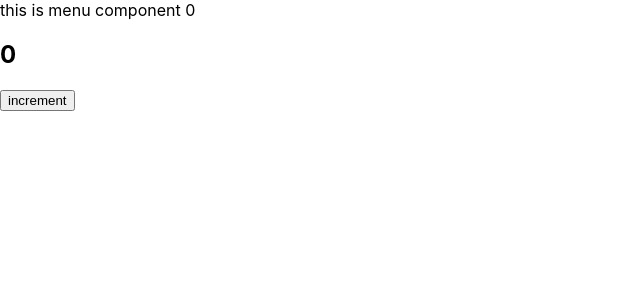
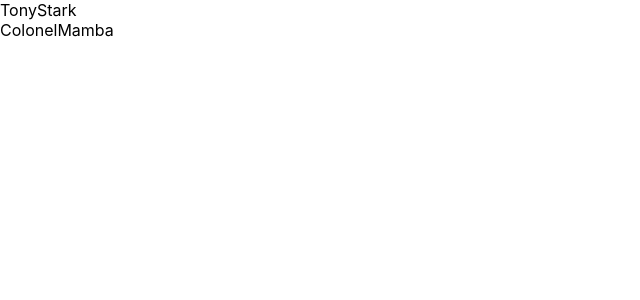
Before and after one commit to jukitot/react-may-2024, a React (Create React App) app: page / in a window 1280 px wide. Shown: the top 300 px of the page, without its empty margins (0-640 px from the left). Built offline with nearby package versions, Linux system fonts and the light colour scheme.

Commit message:
lesson7-High Order Component

```diff
--- a/src/App.tsx
+++ b/src/App.tsx
@@ -1,27 +1,20 @@
-import React, {FC, useCallback, useEffect, useState} from 'react';
+import React, {FC, useCallback, useEffect, useMemo, useState} from 'react';
 import './App.css';
 import Menu from "./components/Menu";
+import TonyStark from "./components/TonyStark";
+import ColonelMamba from "./components/ColonelMamba";
+import IronSuite from "./components/IronSuite";
 
 
-function App(){
-    let [number, setNumber] = useState<number>(0)
+function App() {
 
-    useEffect(() => {
-        console.log('app build')
-    });
+    return (
+        <>
+            <IronSuite><TonyStark/></IronSuite>
+            <IronSuite><ColonelMamba/></IronSuite>
 
-    const someFunc= useCallback(():void=>{
-        console.log('asd');
-    }, [])
-  return (
-      <>
-          <Menu id={0} someFn={someFunc}/>
-          <h2>{number}</h2>
-        <button onClick={()=>{
-            setNumber(++number)
-        }}>increment</button>
-      </>
-  );
+        </>
+    );
 }
 
 export default App;
--- /dev/null
+++ b/src/components/ColonelMamba.tsx
@@ -0,0 +1,12 @@
+import React from 'react';
+
+const ColonelMamba = () => {
+    console.log('USA USA USA')
+    return (
+        <div>
+            ColonelMamba
+        </div>
+    );
+};
+
+export default ColonelMamba;
--- /dev/null
+++ b/src/components/IronSuite.tsx
@@ -0,0 +1,16 @@
+import React from 'react';
+
+
+const IronSuite = ({children}:{children:React.ReactNode}) => {
+
+    console.log('piu piu')
+    console.log('kaboom kaboom')
+    console.log('high kick')
+    return (
+        <div>
+            {children}
+        </div>
+    );
+};
+
+export default IronSuite;
--- a/src/components/Menu.tsx
+++ b/src/components/Menu.tsx
@@ -1,15 +1,19 @@
 import React, {memo, useEffect} from 'react';
 type MenuTypes = {
     id: number;
-    someFn:()=>void
+    someFn:()=>void;
+    links: string[]
 }
-const Menu = memo(({id, someFn}:MenuTypes) => {
+const Menu = memo(({id, someFn, links}:MenuTypes) => {
 
         console.log('menu build')
 
     return (
         <div>
             this is menu component {id}
+            <ul>
+            {links.map(link => (<li>{link}</li>))}
+            </ul>
         </div>
     );
 });
--- /dev/null
+++ b/src/components/TonyStark.tsx
@@ -0,0 +1,13 @@
+import React from 'react';
+
+const TonyStark = () => {
+    console.log('hands in the air')
+    console.log('be rich')
+    return (
+        <div>
+            TonyStark
+        </div>
+    );
+};
+
+export default TonyStark;
```
